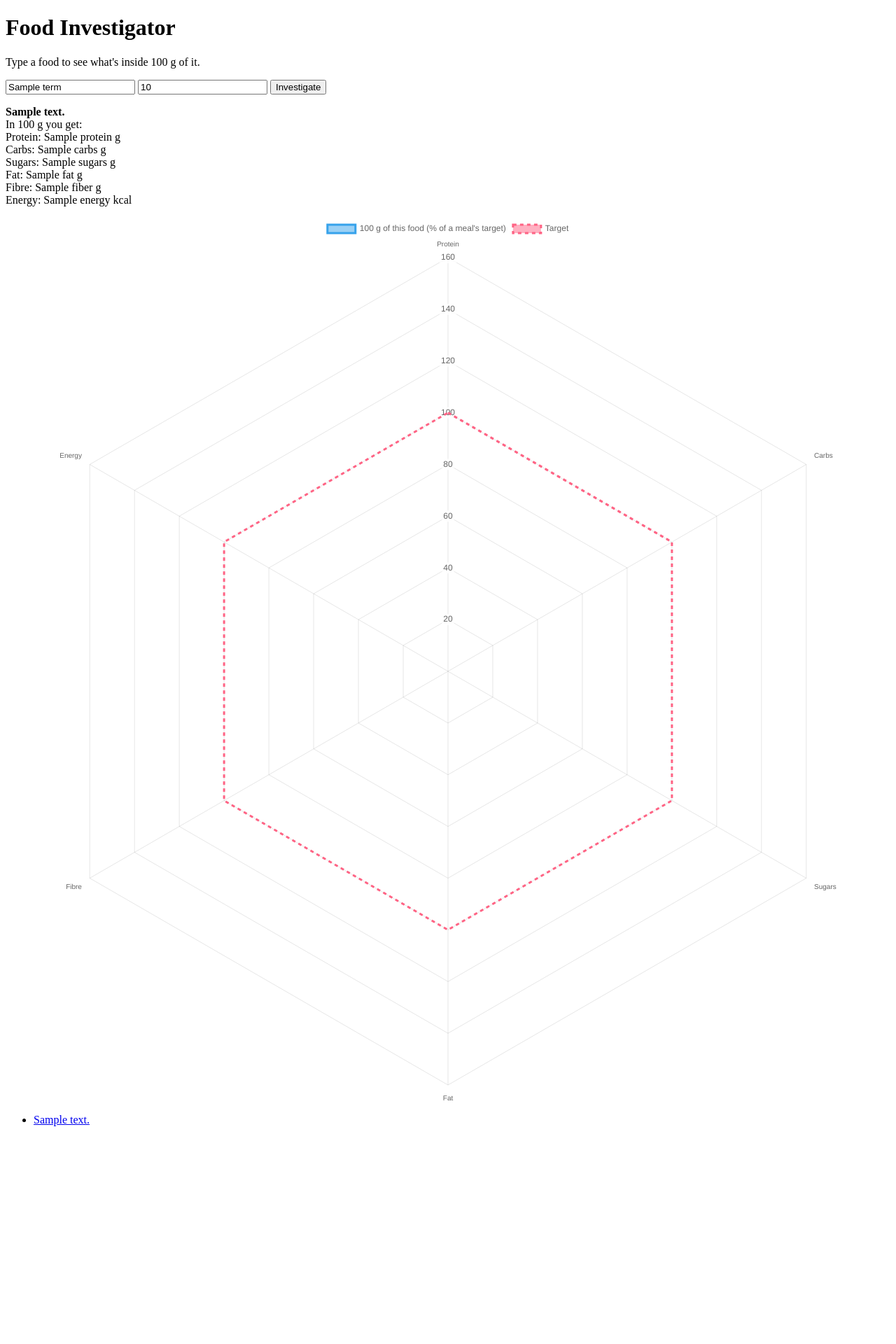
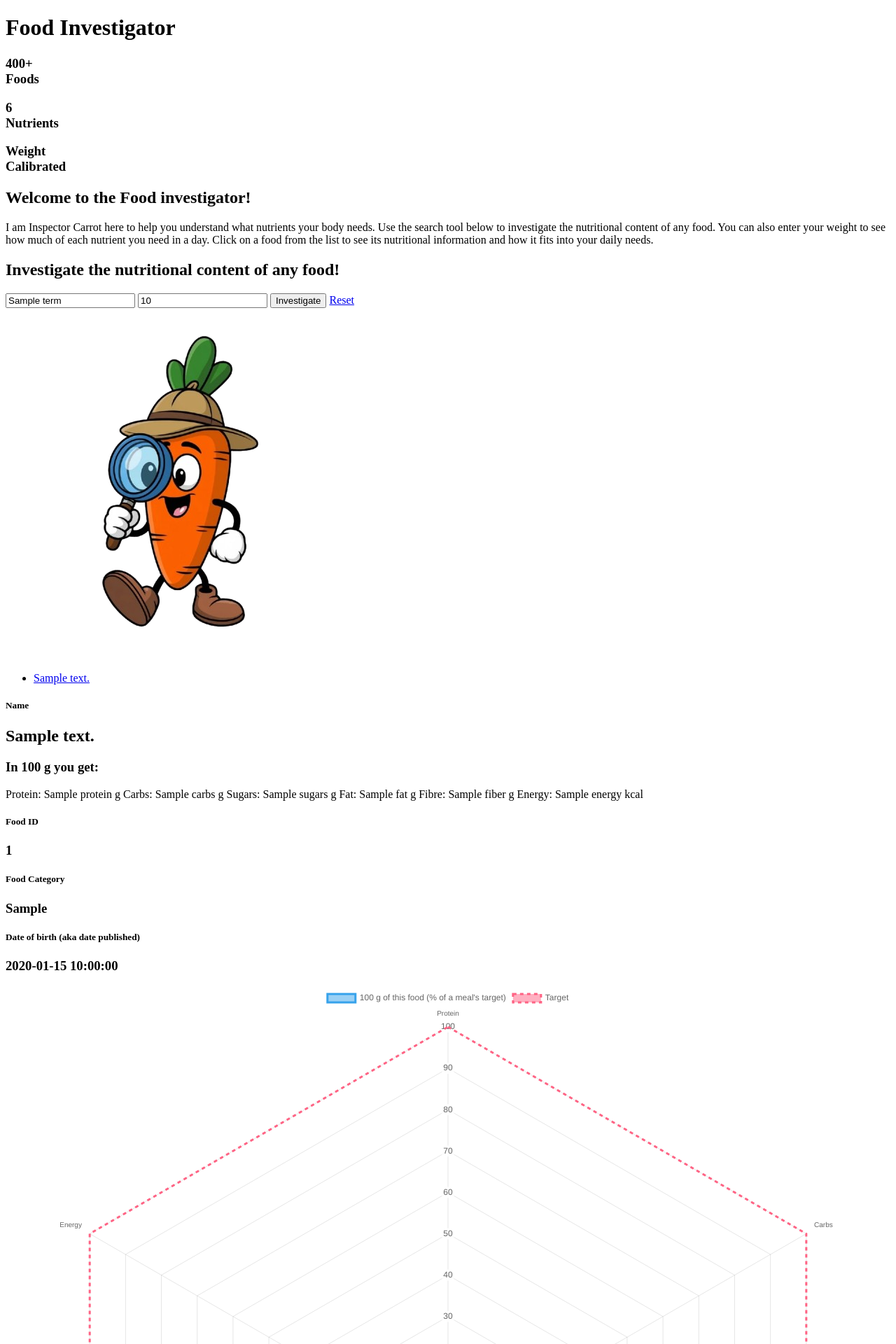
Before and after one commit to Jbrend245/Programming_Project, a Flask app: template Templates/index.html in a window 1280 px wide. Shown: the top 1920 px of the page at 70% size. Before the commit the page ends 1609 px from the top, so only its background shows below. Run offline with Flask 3, Linux system fonts and the light colour scheme; the template is opened without the code that fills it: most values are stand-ins (such as "Sample title", 1, 10 or a date in 2020).

Commit message:
Update index.html

```diff
--- a/Templates/index.html
+++ b/Templates/index.html
@@ -3,51 +3,102 @@
 <head>
     <meta charset="UTF-8">
     <title>Food Investigator</title>
+    <link rel="stylesheet" href="{{ url_for('static', filename='style.css') }}">
     <script src="https://cdn.jsdelivr.net/npm/chart.js"></script>
 </head>
 <body>
+    <header>
         <h1>Food Investigator</h1>
-    <p>Type a food to see what's inside 100 g of it.</p>
+    </header>
+
+    <section class="search-box">
+        <div class="stat-box">
+            <h3>400+ <br> Foods</h3>
+        </div>
+        <div class="stat-box">
+            <h3>6 <br> Nutrients</h3>
+        </div>
+        <div class="stat-box">
+            <h3>Weight <br> Calibrated</h3>
+        </div>
+        <div>
+            <h2>Welcome to the Food investigator! </h2>
+            <p>I am Inspector Carrot here to help you understand what nutrients your body needs. Use the search tool below to investigate the nutritional content of any food. You can also enter your weight to see how much of each nutrient you need in a day. Click on a food from the list to see its nutritional information and how it fits into your daily needs.</p>
+        </div>
+    </section>
+
+    <section class="search-box">
+        <h2>Investigate the nutritional content of any food!</h2>
 
         <!-- The form sends the boxes to Python as ?food=...&weight=... -->
         <form action="/">
             <input name="food" placeholder="e.g. banana" value="{{ term }}">
             <input name="weight" type="number" placeholder="your weight in kg" value="{{ weight }}">
             <button>Investigate</button>
+            <a class="reset-link" href="{{ url_for('index') }}">Reset</a>
         </form>
 
+        <img src="{{ url_for('static', filename='inspector_carrot.png') }}" alt="Inspector Carrot">
+
+        <ul>
+            {% for food in foods %}
+                <li>
+                    <a href="{{ url_for('index', food=term, weight=weight, pick=loop.index0, _anchor='id-box') }}">
+                        {{ food.description }}
+                    </a>
+                </li>
+            {% endfor %}
+        </ul>
+
+    </section>
+
+    <section class="id-box" id="id-box">
+
+        <div>
             <!-- The stats of the clicked food -->
             {% if chosen %}
-        <p>
-            <b>{{ chosen.description }}</b><br>
-            In 100 g you get:<br>
-            Protein: {{ nutrients.protein }} g<br>
-            Carbs: {{ nutrients.carbs }} g<br>
-            Sugars: {{ nutrients.sugars }} g<br>
-            Fat: {{ nutrients.fat }} g<br>
-            Fibre: {{ nutrients.fiber }} g<br>
-            Energy: {{ nutrients.energy }} kcal
-        </p>
 
-        <div>
-            <canvas id="hexChart"></canvas>
+            <h5 class="id-card-title">Name</h5>
+            <h1 class="id-card-subtitle">{{ chosen.description }}</h1>
+
+            <h3 class="list-title">In 100 g you get:</h3>
+            <div class="nutrition-fact">
+                <span>Protein:</span> <span class="num">{{ nutrients.protein }} g</span>
+                <span>Carbs:</span>   <span class="num">{{ nutrients.carbs }} g</span>
+                <span>Sugars:</span>  <span class="num">{{ nutrients.sugars }} g</span>
+                <span>Fat:</span>     <span class="num">{{ nutrients.fat }} g</span>
+                <span>Fibre:</span>   <span class="num">{{ nutrients.fiber }} g</span>
+                <span>Energy:</span>  <span class="num">{{ nutrients.energy }} kcal</span>
             </div>
+
+            <h5 class="id-card-title">Food ID</h5>
+            <h3 class="id-card-subtitle">{{ chosen.fdcId }}</h3>
+
+            <h5 class="id-card-title">Food Category</h5>
+            <h3 class="id-card-subtitle">{{ chosen.foodCategory }}</h3>
+
+            <h5 class="id-card-title">Date of birth (aka date published)</h5>
+            <h3 class="id-card-subtitle">{{ chosen.publishedDate }}</h3>
+
             {% endif %}
+        </div>
 
         <!-- The list of foods USDA found; each one is a link that sends ?pick=its number -->
         {% if term and not foods %}
             <p>No foods found (or the API key is wrong).</p>
         {% endif %}
 
-    <ul>
-        {% for food in foods %}
-            <li>
-                <a href="{{ url_for('index', food=term, weight=weight, pick=loop.index0) }}">
-                    {{ food.description }}
-                </a>
-            </li>
-        {% endfor %}
-    </ul>
+        <div id="chartBox">
+            <canvas id="hexChart"></canvas>
+        </div>
+
+    </section>
+
+    <footer>
+        <p>
+            Powered by <a href="https://fdc.nal.usda.gov/food-search?type=Branded&query=">USDA Nutrition Values</a>
+        </p>
+    </footer>
 
     <!-- JavaScript only draws the hexagon, using the percentages Python worked out -->
     {% if percents %}
@@ -74,7 +125,7 @@
                 ]
             },
             options: {
-                scales: { r: { min: 0, suggestedMax: 150 } }
+                scales: { r: { min: 0, suggestedMax: 100 } }
             }
         });
     </script>
```
Lines whose indentation alone changed are shown as unchanged.
